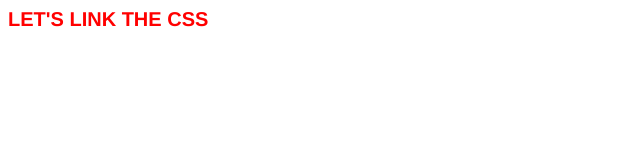
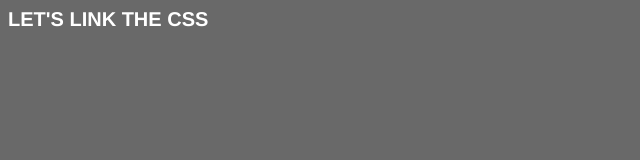
Before and after one commit to thehimel/frontend-dev-exercise-udacity, a plain HTML site: page m2-l2-3-linking-css/index.html in a window 1280 px wide. Shown: the whole page, without its empty margins (0-640 px from the left). Drawn offline with Linux system fonts and the light colour scheme.

Commit message:
refactor

```diff
--- a/m2-l2-3-linking-css/index.html
+++ b/m2-l2-3-linking-css/index.html
@@ -14,9 +14,10 @@
 
     <!-- External Stylesheet -->
     <link rel="stylesheet" type="text/css" href="./style.css" />
+    <!-- Note that in HTML5, you actually don’t have to specify type="text/css" here. -->
 </head>
 <body>
     <!-- Inline CSS -->
-    <div class="title" style="color: red; font-size: 20px;">Let's Link the CSS</div>
+    <div class="title" style="color: white; font-size: 20px;">Let's Link the CSS</div>
 </body>
 </html>
--- /dev/null
+++ b/m2-l2-3-linking-css/layout.css
@@ -0,0 +1,3 @@
+body {
+    background-color: dimgrey;
+}
--- a/m2-l2-3-linking-css/style.css
+++ b/m2-l2-3-linking-css/style.css
@@ -1,3 +1,6 @@
+/* Import other css files */
+@import "./layout.css";
+
 .title {
     font-family: "Helvetica", "Arial", sans-serif;
     font-weight: bold;
```
